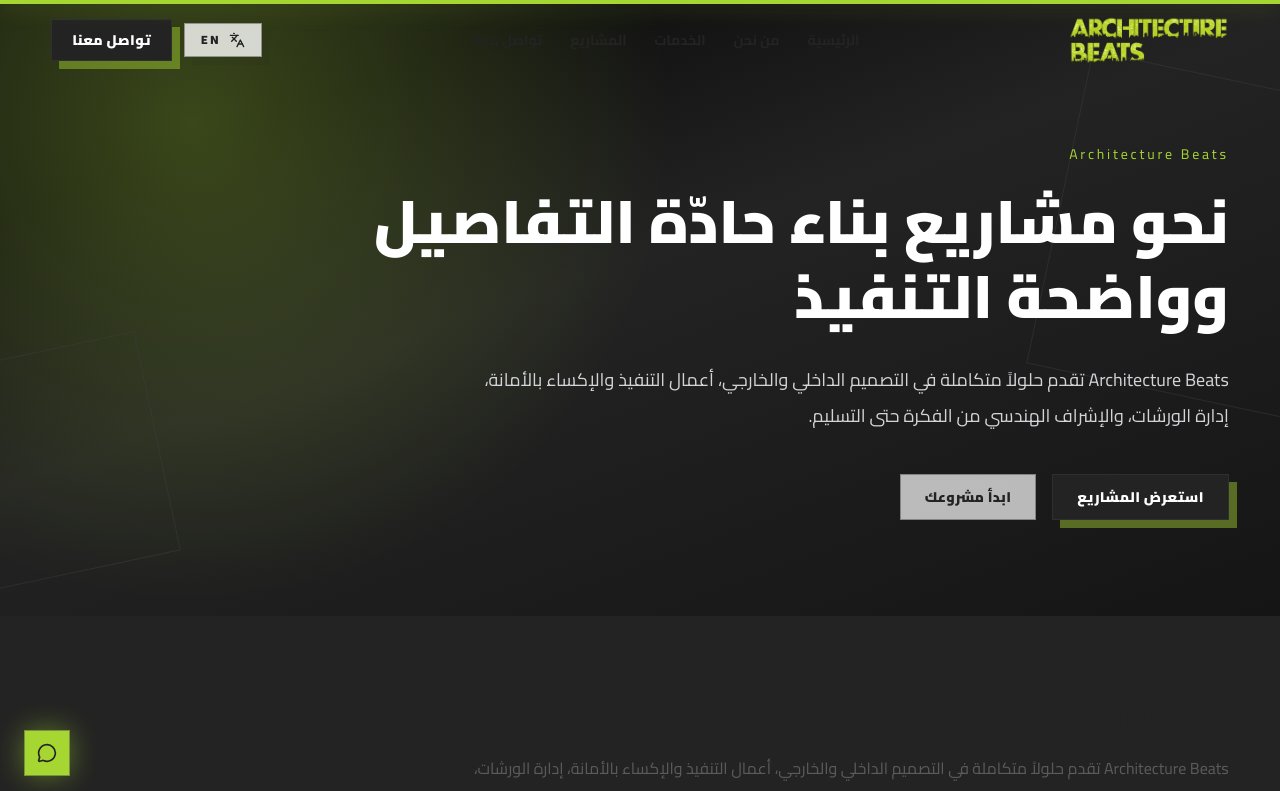
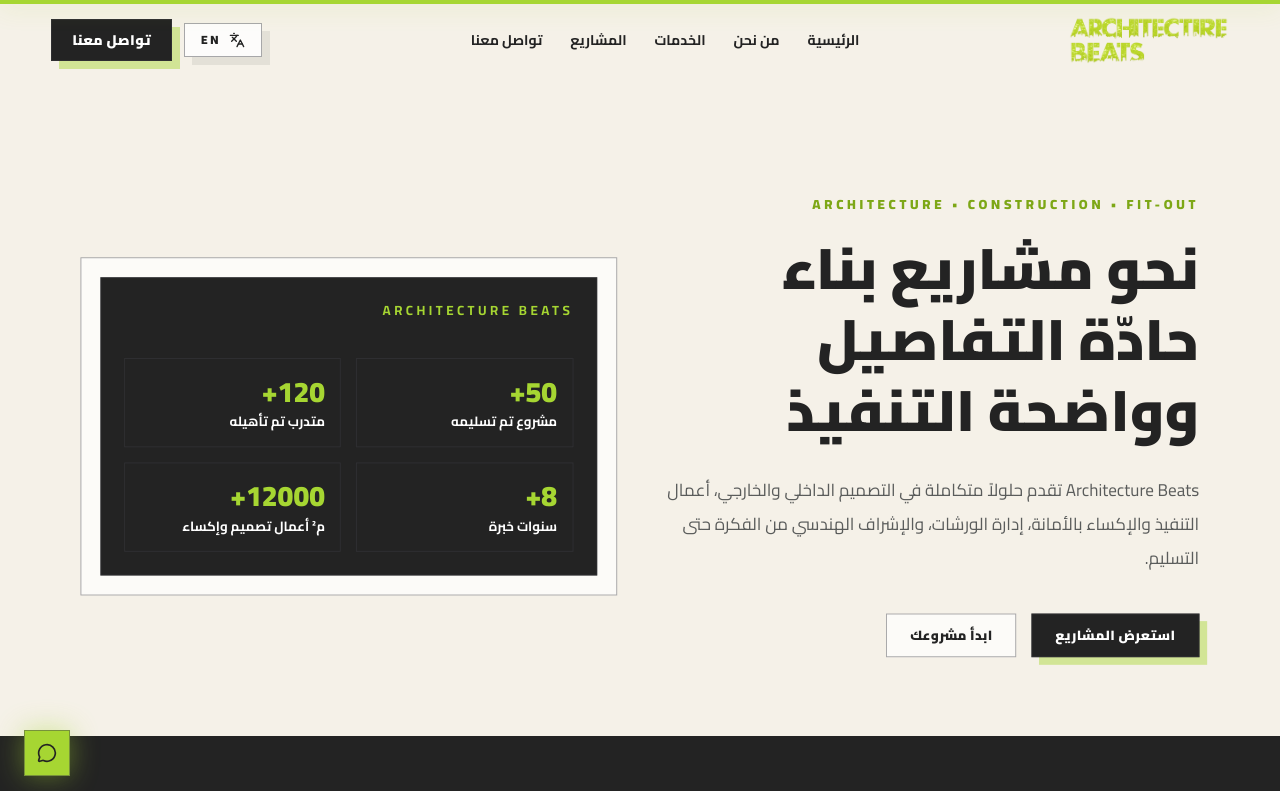
Before and after one commit to abod-haes/architecture-beats, a Next.js app: page / in a window 1280 px wide. Shown: the top 791 px of the page. Built offline with nearby package versions, Linux system fonts and the light colour scheme.

Commit message:
Rebuild hero with light construction identity

```diff
--- a/src/components/sections/Hero.tsx
+++ b/src/components/sections/Hero.tsx
@@ -1,35 +1,60 @@
 "use client";
 
-import { motion } from "framer-motion";
-import { siteData } from "@/data/siteData";
+import { motion, useScroll, useTransform } from "framer-motion";
+import { useLocale } from "@/context/LocaleContext";
 import { fadeUp, staggerContainer } from "@/lib/motion";
 import GlowButton from "../ui/GlowButton";
 
 export default function Hero() {
+  const { content, dir } = useLocale();
+  const { scrollYProgress } = useScroll();
+  const heroScale = useTransform(scrollYProgress, [0, 0.24], [1, 0.95]);
+  const heroY = useTransform(scrollYProgress, [0, 0.24], [0, 36]);
+
   return (
-    <section className="relative overflow-hidden pt-36">
-      <div className="absolute inset-0 -z-10 bg-[radial-gradient(circle_at_15%_20%,rgba(166,214,50,0.28),transparent_40%),linear-gradient(160deg,#101010_20%,#232323_45%,#151515_100%)]" />
-      <div className="absolute -right-24 top-20 -z-10 h-80 w-80 rotate-12 border border-brand-primary/35" />
-      <div className="absolute -left-16 bottom-10 -z-10 h-56 w-56 -rotate-12 border border-brand-primary/25" />
+    <section className="relative min-h-[92vh] overflow-hidden bg-[#f5f1e8] pt-36" dir={dir}>
+      <div className="absolute inset-0 -z-10 opacity-80 blueprint-grid" />
+      <div className="absolute -right-24 top-20 -z-10 h-80 w-80 rotate-12 border border-brand-dark/10 bg-white/35" />
+      <div className="absolute -left-16 bottom-10 -z-10 h-56 w-56 -rotate-12 border border-brand-primary/45 bg-brand-primary/10" />
 
       <motion.div
+        style={{ scale: heroScale, y: heroY }}
         initial="hidden"
         animate="visible"
         variants={staggerContainer}
-        className="mx-auto w-[92%] max-w-7xl pb-24"
+        className="mx-auto grid w-[92%] max-w-7xl gap-12 pb-24 md:grid-cols-2 md:items-center"
       >
-        <motion.p variants={fadeUp} className="mb-5 text-sm tracking-[0.2em] text-brand-primary">
-          {siteData.company.nameEn}
-        </motion.p>
-        <motion.h1 variants={fadeUp} className="max-w-4xl text-4xl font-black leading-tight text-white md:text-6xl">
-          {siteData.hero.title}
-        </motion.h1>
-        <motion.p variants={fadeUp} className="mt-7 max-w-3xl text-lg leading-9 text-zinc-300">
-          {siteData.hero.description}
-        </motion.p>
-        <motion.div variants={fadeUp} className="mt-10 flex flex-wrap gap-4">
-          <GlowButton label={siteData.hero.primaryCta} href={siteData.hero.primaryHref} />
-          <GlowButton label={siteData.hero.secondaryCta} href={siteData.hero.secondaryHref} variant="outline" />
+        <div>
+          <motion.p variants={fadeUp} className="mb-5 text-sm font-black uppercase tracking-[0.28em] text-brand-secondary">
+            {content.hero.eyebrow}
+          </motion.p>
+          <motion.h1 variants={fadeUp} className="max-w-5xl text-4xl font-black leading-tight text-brand-dark md:text-6xl">
+            {content.hero.title}
+          </motion.h1>
+          <motion.p variants={fadeUp} className="mt-7 max-w-3xl text-lg leading-9 text-brand-gray">
+            {content.hero.description}
+          </motion.p>
+          <motion.div variants={fadeUp} className="mt-10 flex flex-wrap gap-4">
+            <GlowButton label={content.hero.primaryCta} href={content.hero.primaryHref} />
+            <GlowButton label={content.hero.secondaryCta} href={content.hero.secondaryHref} variant="outline" />
+          </motion.div>
+        </div>
+
+        <motion.div variants={fadeUp} className="border border-brand-dark/15 bg-white/70 p-5">
+          <div className="border border-brand-dark/20 bg-brand-dark p-6 text-white">
+            <p className="text-sm font-bold uppercase tracking-[0.26em] text-brand-primary">{content.company.nameEn}</p>
+            <div className="mt-10 grid gap-4 sm:grid-cols-2">
+              {content.stats.slice(0, 4).map((stat) => (
+                <div key={stat.label} className="border border-white/15 p-4">
+                  <p className="text-3xl font-black text-brand-primary">
+                    {stat.value}
+                    {stat.suffix}
+                  </p>
+                  <p className="mt-1 text-sm font-bold text-white">{stat.label}</p>
+                </div>
+              ))}
+            </div>
+          </div>
         </motion.div>
       </motion.div>
     </section>
```
